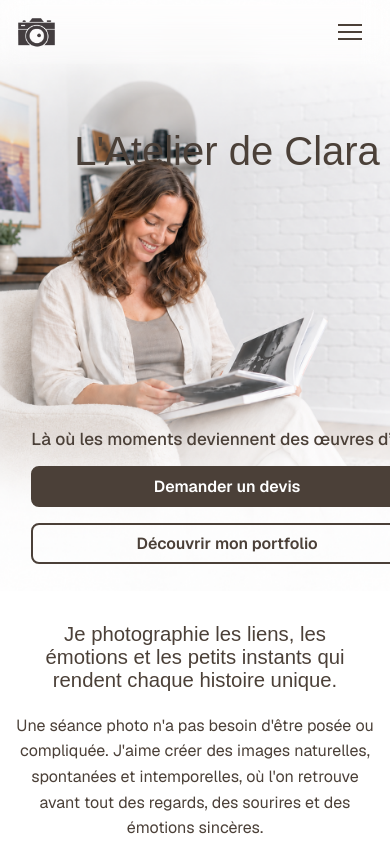
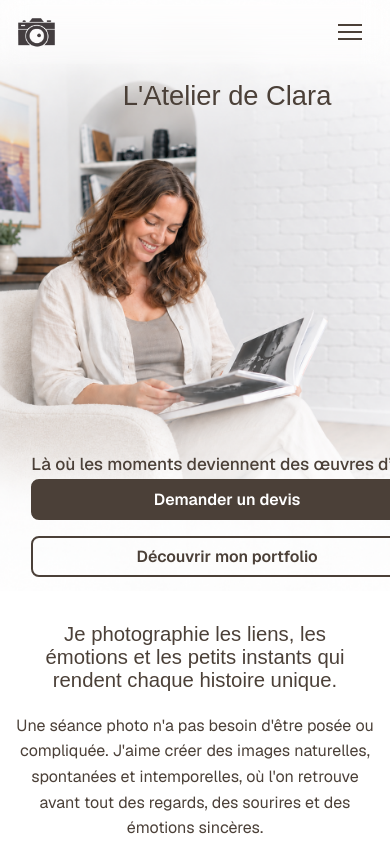
Before and after one commit to jorge-santoss/landingpage-clara, a Next.js app: page / in a window 390 px wide. Shown: the top 844 px of the page. Built offline with nearby package versions, Linux system fonts and the light colour scheme; a web font is replaced by a local one.

Commit message:
style: enhance responsiveness and layout in CtaSection, Footer, Header, and Hero components

```diff
--- a/components/CtaSection/CtaSection.module.css
+++ b/components/CtaSection/CtaSection.module.css
@@ -36,7 +36,8 @@
     justify-content: space-between;
     align-items: center;
     text-align: center;
-    width: 40rem;
+    width: 100%;
+    max-width: 40rem;
     padding: 1rem;
     align-items: flex-start;
 }
@@ -57,25 +58,25 @@
 
 @media (max-width: 48rem) {
     .title {
-        font-size: var(--text-2xl);   /* 4rem → 2.25rem */
+        font-size: var(--text-2xl);
         text-align: center;
     }
 
     .intro {
-        font-size: var(--text-base);  /* 1.75rem → 1rem */
+        font-size: var(--text-base);
         text-align: center;
         margin-block-end: var(--space-md);
     }
 
     .form_text {
-        font-size: var(--text-lg);  /* 1.75rem → 1rem */
+        font-size: var(--text-lg);
         font-weight: 600;
         text-align: center;
         margin-block-end: var(--space-md);
     }
 
     .icons {
-        width: 100%;                  /* 40rem → full width */
+        width: 100%;
         flex-wrap: wrap;
         gap: var(--space-md);
         padding: 0;
@@ -83,11 +84,11 @@
     }
 
     .icons_svg svg {
-        width: 38px;                  /* 70px → 48px */
+        width: 38px;
         height: 38px;
     }
 
     .icons_text {
-        font-size: var(--text-sm);    /* reads nicely under the smaller icons */
+        font-size: var(--text-sm);
     }
 }
--- a/components/Footer/Footer.module.css
+++ b/components/Footer/Footer.module.css
@@ -1,7 +1,3 @@
-/* =====================================================================
-   Footer — clean column grid
-   ===================================================================== */
-
 .footer {
   width: 100%;
   box-sizing: border-box;
@@ -10,23 +6,22 @@
   color: var(--color-background);
 }
 
-/* ---------------------------------------------------------------------
-   Top row : brand | nav | legal | newsletter  (4 columns)
-   --------------------------------------------------------------------- */
-
 .topRow {
   display: grid;
   grid-template-columns:
-    minmax(220px, 1.4fr)   /* brand */
-    minmax(120px, 0.7fr)   /* nav */
-    minmax(150px, 0.9fr)   /* legal */
-    minmax(280px, 1.4fr);  /* newsletter */
+    minmax(220px, 1.4fr)
+    /* brand */
+    minmax(120px, 0.7fr)
+    /* nav */
+    minmax(150px, 0.9fr)
+    /* legal */
+    minmax(280px, 1.4fr);
+  /* newsletter */
   gap: var(--space-2xl) var(--space-xl);
   align-items: start;
   width: 100%;
   padding-bottom: clamp(2rem, 4vw, 3rem);
-  border-bottom: 1px solid
-    color-mix(in srgb, var(--color-background) 18%, transparent);
+  border-bottom: 1px solid color-mix(in srgb, var(--color-background) 18%, transparent);
 }
 
 /* --- Brand column ----------------------------------------------------- */
@@ -108,7 +103,8 @@
   font-size: var(--text-base);
   font-weight: 600;
   opacity: 0.85;
-  white-space: nowrap;
+  white-space: normal;
+  overflow-wrap: break-word;
   transition: opacity 0.25s ease-in-out, color 0.25s ease-in-out;
 }
 
@@ -148,8 +144,7 @@
   gap: var(--space-xs);
   padding: 0.35rem;
   border-radius: 999px;
-  border: 1px solid
-    color-mix(in srgb, var(--color-background) 35%, transparent);
+  border: 1px solid color-mix(in srgb, var(--color-background) 35%, transparent);
   background-color: color-mix(in srgb, var(--color-background) 10%, transparent);
   transition: border-color 0.3s ease-in-out, background-color 0.3s ease-in-out,
     box-shadow 0.3s ease-in-out;
@@ -158,8 +153,7 @@
 .newsletterForm:focus-within {
   border-color: var(--color-background);
   background-color: color-mix(in srgb, var(--color-background) 16%, transparent);
-  box-shadow: 0 0 0 4px
-    color-mix(in srgb, var(--color-background) 18%, transparent);
+  box-shadow: 0 0 0 4px color-mix(in srgb, var(--color-background) 18%, transparent);
 }
 
 .emailInput {
@@ -194,6 +188,7 @@
   min-height: var(--tap-target);
   transition: transform 0.2s ease-in-out, box-shadow 0.2s ease-in-out;
 }
+
 
 /* ---------------------------------------------------------------------
    Big title
@@ -300,6 +295,7 @@
    --------------------------------------------------------------------- */
 
 @media (hover: hover) {
+
   .navCol a:hover,
   .legalCol a:hover {
     opacity: 1;
@@ -444,8 +440,7 @@
     text-align: left;
     background-color: transparent;
     color: var(--color-background);
-    border: 2px solid
-      color-mix(in srgb, var(--color-background) 45%, transparent);
+    border: 2px solid color-mix(in srgb, var(--color-background) 45%, transparent);
     border-radius: 999px;
   }
 
--- a/components/Hero/Hero.module.css
+++ b/components/Hero/Hero.module.css
@@ -24,13 +24,13 @@
     display: flex;
     flex-direction: column;
     align-items: center;
-    gap: var(--space-md);
+    gap: var(--space-xs);
     text-align: center;
     max-width: 40rem;
 }
 
 .title {
-    font-size: clamp(2.5rem, 7vw, 6.5rem);
+    font-size: clamp(1.5rem, 7vw, 6.5rem);
     line-height: 1.15;
     color: var(--color-primary);
     /* letter-spacing: -0.02em; */
@@ -98,17 +98,18 @@
 
 }
 
-@media (max-width: 48rem) {
+
+@media (max-width: 47.9375rem) {
     .hero {
         padding-inline: var(--space-lg);
         justify-content: flex-start;
-        padding-top: 8rem;
+        padding-top: 5rem;
         /* tune: title position on mobile */
         padding-bottom: var(--space-xs);
     }
 
     .content {
-        min-height: 95%;
+        min-height: 98%;
     }
 
     .subtitle {
```
Also changed, not shown: components/Header/Header.module.css (+3 -10 lines).
